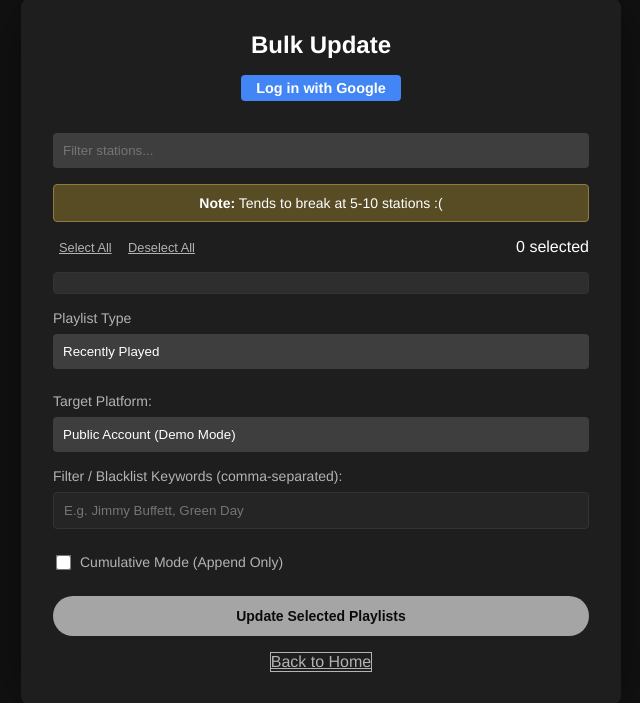
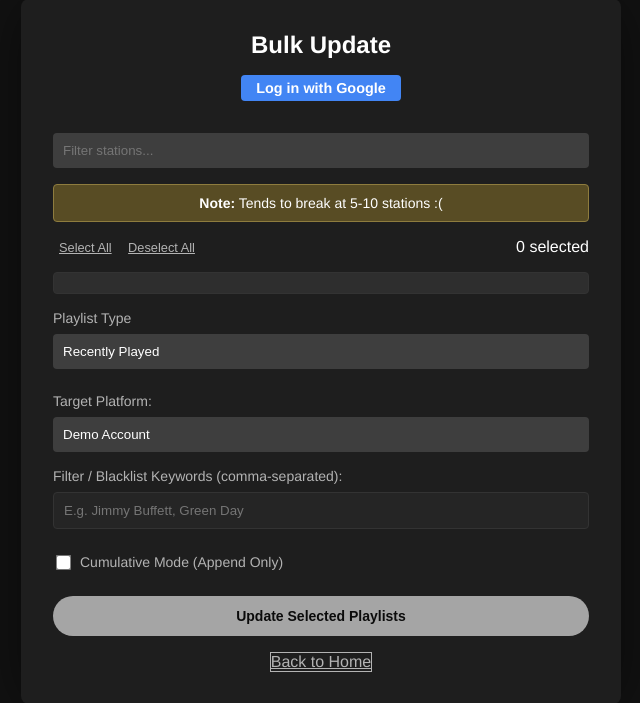
Before and after one commit to Huggernaut/sxmify, a Flask app: page /bulk in a window 1280 px wide. Shown: the part 49-752 px from the top of the page, without its empty margins (319-959 px from the left). Run offline with Flask 3, Linux system fonts and the light colour scheme; data that the repository does not hold is empty.

Commit message:
Update demo account copy

```diff
--- a/templates/bulk.html
+++ b/templates/bulk.html
@@ -140,7 +140,7 @@
                         {% if is_logged_in %}
                         <option value="ytmusic_personal">Personal YouTube Music Account</option>
                         {% endif %}
-                        <option value="ytmusic">Public Account (Demo Mode)</option>
+                        <option value="ytmusic">Demo Account</option>
                     </select>
                 </div>
 
--- a/templates/index.html
+++ b/templates/index.html
@@ -32,7 +32,7 @@
                 {% else %}
                 <div class="login-section">
                     <a href="{{ url_for('login') }}" class="btn btn-google">Log in with Google</a>
-                    <span class="login-note">It's probably smart to get scared off by that "Unverified App" screen.<br>If it freaks you out, just scrape without logging in.</span>
+                    <span class="login-note">Don't feel like dealing with an unverified app?<br>Just scrape and play around with the demo account.</span>
                 </div>
                 {% endif %}
             </div>
--- a/templates/review.html
+++ b/templates/review.html
@@ -119,7 +119,7 @@
                     {% if is_logged_in %}
                     <option value="ytmusic_personal">Personal YouTube Music Account</option>
                     {% endif %}
-                    <option value="ytmusic">Public Account (Demo Mode)</option>
+                    <option value="ytmusic">Demo Account</option>
                 </select>
             </div>
 
```
